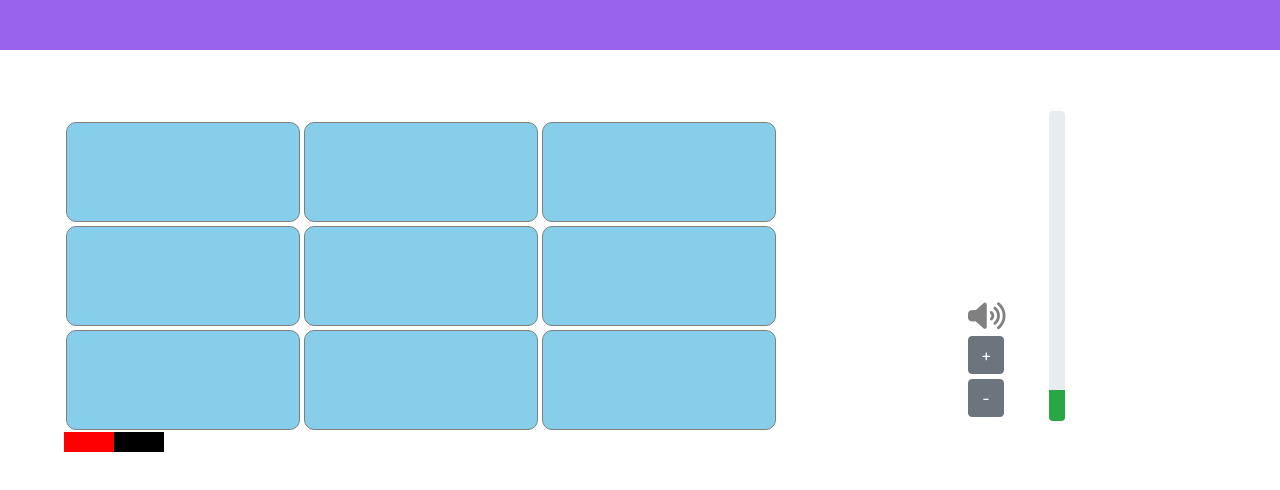
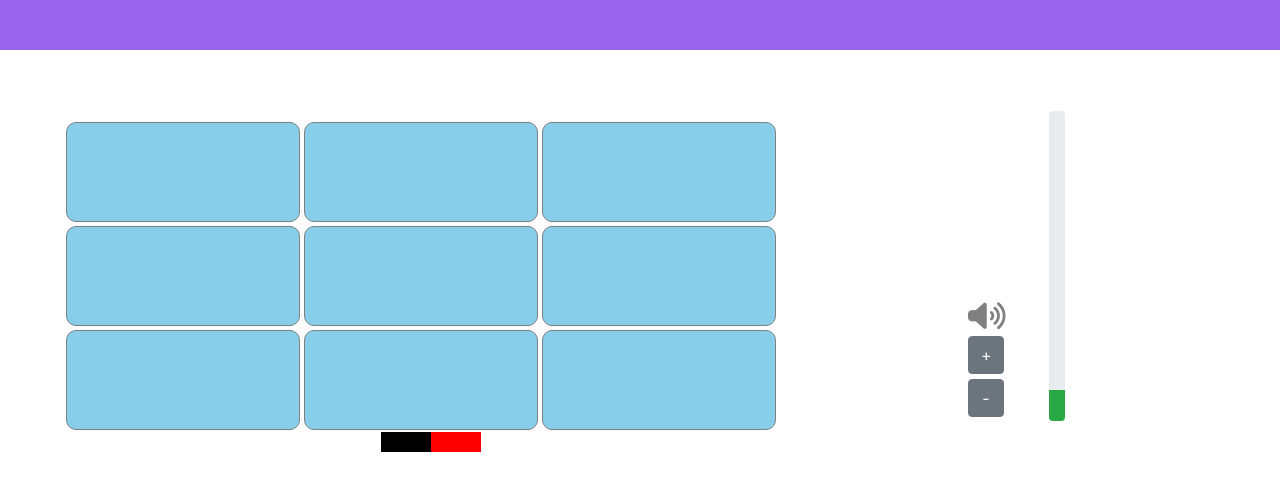
Before and after one commit to archiejnr/drum-machine, a React (Create React App) app in the folder drum-machine/: page / in a window 1280 px wide. Shown: the top 490 px of the page. Built offline with nearby package versions, Linux system fonts and the light colour scheme.

Commit message:
animation done

```diff
--- a/drum-machine/src/App.css
+++ b/drum-machine/src/App.css
@@ -65,21 +65,44 @@
   background:#000;
   display: inline-flex;
 }
-.mod1{
-  width:50%;
-  background:red;
-  height:100%;
-  float:left;
-}
-.mod2{
-  float:right;
-  height:100%;
-  background:purple;
-  width:50%;
-}
 .hidden{
   display:none
 }
 #audioTag{
   width:100%;
 }
+.mainRow{
+  padding-left:35%;
+}
+.animateRight{
+  width:100px;
+  height:100px;
+  background: red;
+  position: relative;
+}
+/*this is for the animations*/
+.mod1{
+  width:50%;
+  background:red;
+  height:100%;
+  float:left;
+  position: relative;
+}
+.moveRight{
+  -webkit-animation: yourmove 1s; /* Safari 4.0 - 8.0 */
+  animation: yourmove 1s;
+  animation-fill-mode: forwards;
+}
+.moveLeft{
+  -webkit-animation: mymove 1s; /* Safari 4.0 - 8.0 */
+  animation: mymove 1s ;
+  animation-fill-mode: forwards;
+}
+@keyframes mymove {
+  from {left: 0px;}
+  to {left: 50px;}
+}
+@keyframes yourmove {
+  from {right: -50px;}
+  to {right: 0px;}
+}
--- a/drum-machine/src/App.js
+++ b/drum-machine/src/App.js
@@ -173,7 +173,8 @@ handleKeyboard=(e)=>{
   }
 //handle the mod toggler
 toggle=(e)=>{
-  e.target.querySelector('.mod1').classList.toggle('mod1 mod2');
+  e.target.classList.toggle('moveRight');
+  e.target.classList.toggle('moveLeft');
 }
   render(){
     return(<div>
--- a/drum-machine/src/components/Drumpad.js
+++ b/drum-machine/src/components/Drumpad.js
@@ -10,10 +10,10 @@ function Drumpad(props){
       <Row>
         <Drumkeys keys={props.keys} press={props.press} release={props.release} keyboardPress={props.keyboard}/>
       </Row>
-      <Row style={{textAlign:'centre'}}>
+      <Row style={{textAlign:'centre'}} className="mainRow">
         <br/>
-        <div id="toggler" onClick={props.toggle}>
-          <div className="mod1 toggler">
+        <div id="toggler" onClick={props.mod}>
+          <div className="mod1 toggler moveLeft">
           </div>
         </div>
       </Row>
```
